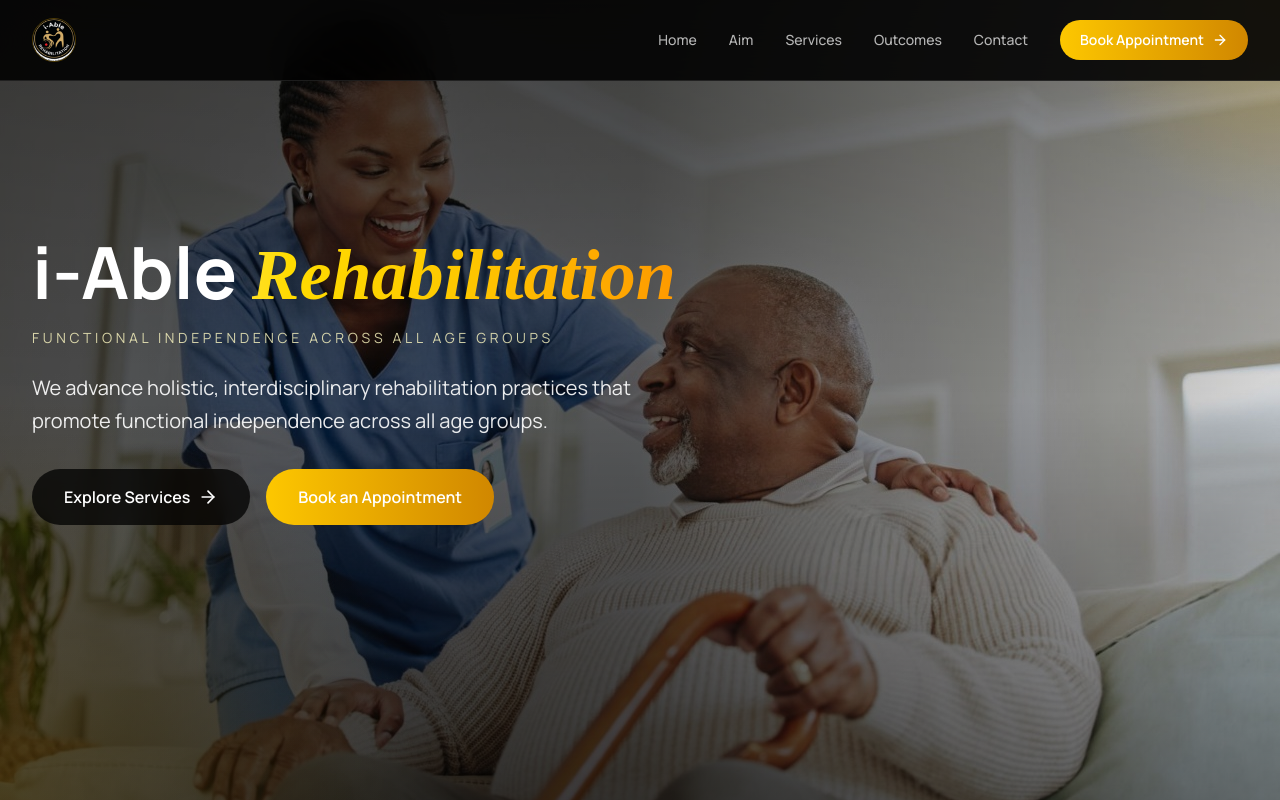
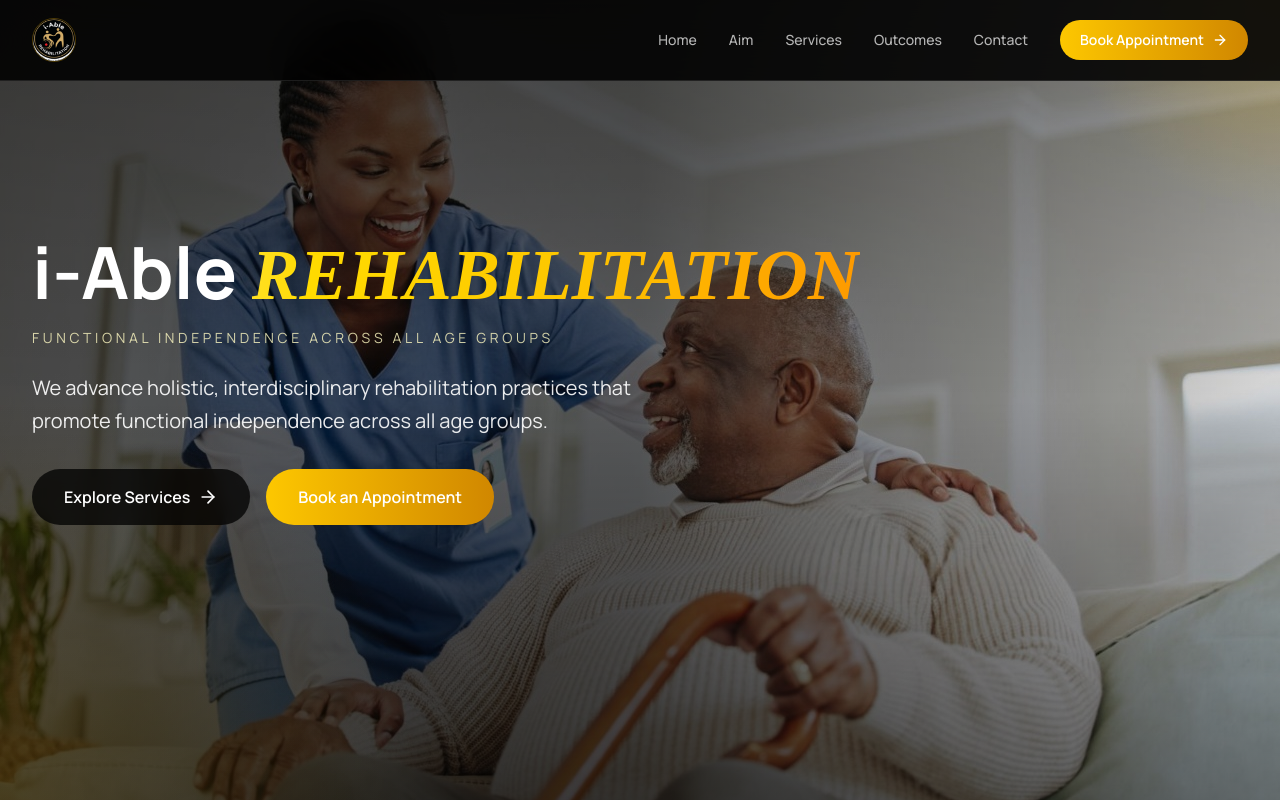
Before and after one commit to fidelnyame-80/we98-2983-2893-kjsd8, a React (Vite) app: page / in a window 1280 px wide. Shown: the top 800 px of the page. Built offline with nearby package versions, Linux system fonts and the light colour scheme.

Commit message:
rehab caps

```diff
--- a/src/Components/Hero.jsx
+++ b/src/Components/Hero.jsx
@@ -34,7 +34,7 @@
           <h1 className="max-w-4xl font-heading text-4xl font-bold leading-[1.02] sm:text-5xl lg:text-6xl xl:text-7xl mb-4">
             i-Able{" "}
             <span className="font-[serif] font-semibold italic bg-gradient-to-r from-yellow-300 via-yellow-400 to-amber-500 bg-clip-text text-transparent">
-              Rehabilitation
+              REHABILITATION
             </span>
           </h1>
 
```
